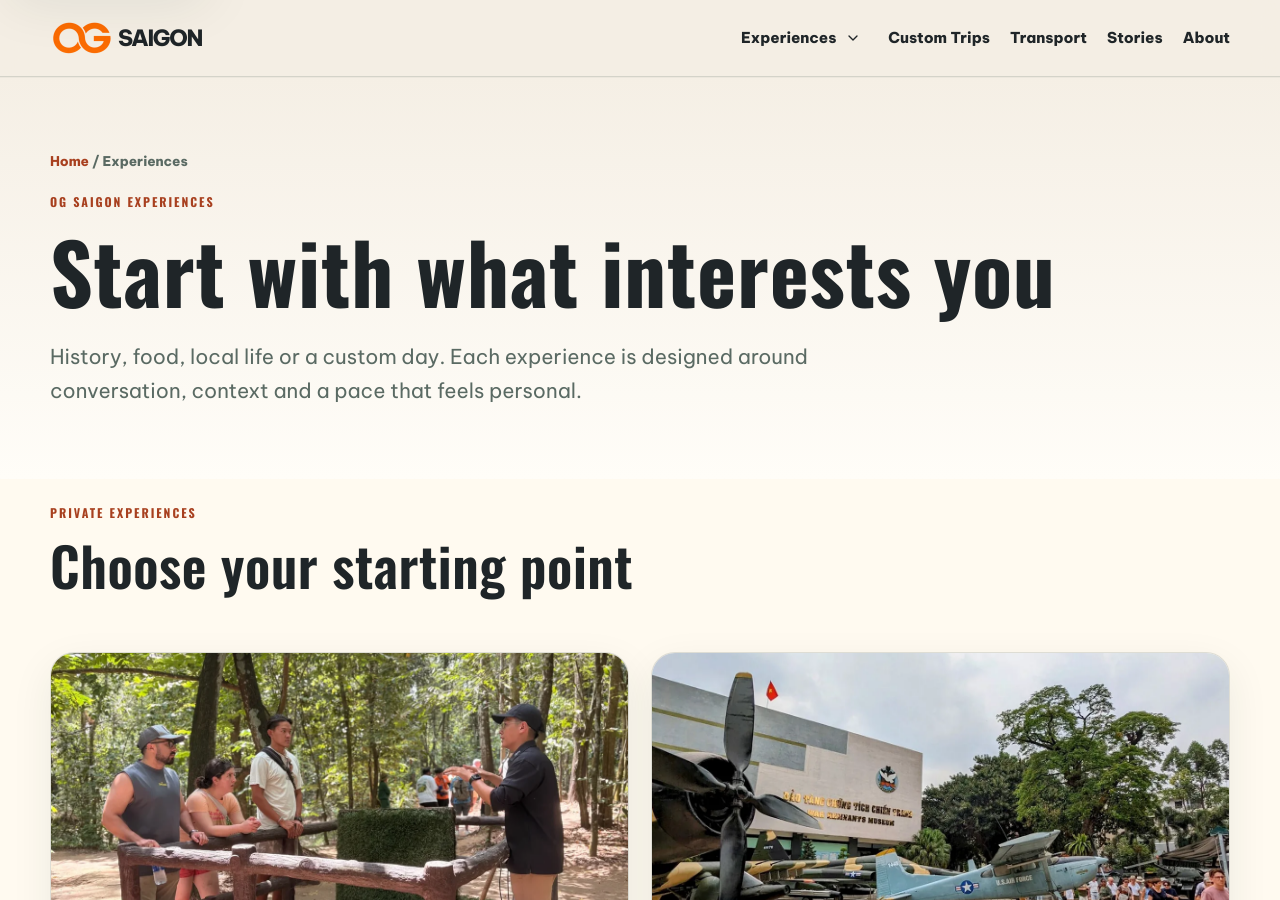
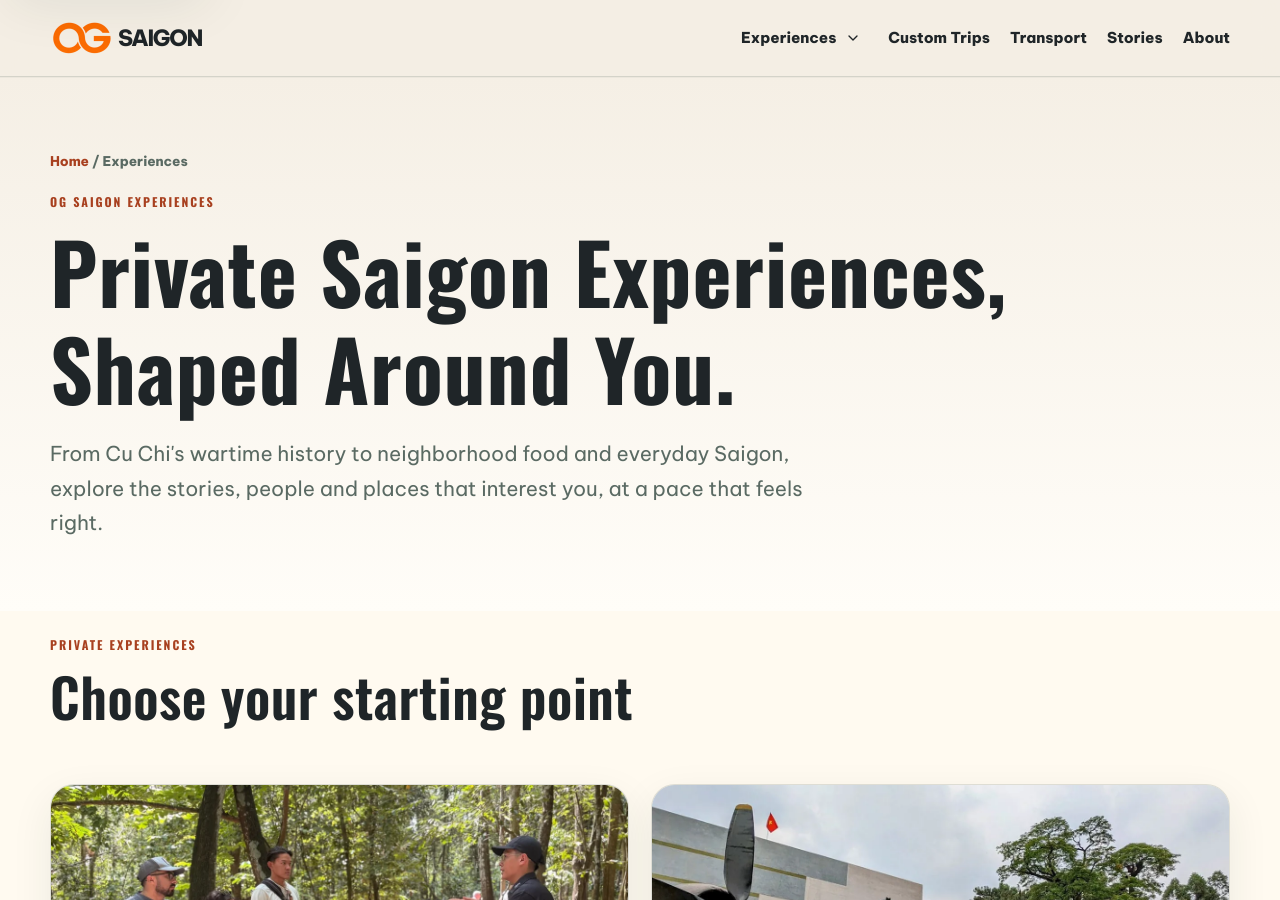
Before and after one commit to DSG2025/DSG2025.github.io, a Jekyll site: the page built from experiences/index.html, in a window 1280 px wide and 900 px high. Built offline with Jekyll 4.4.1, drawn with Linux system fonts in a browser that asks for light colours; some web fonts are replaced.

Commit message:
SEO copy: clarify Experiences hero heading and lead

```diff
--- a/experiences/index.html
+++ b/experiences/index.html
@@ -34,8 +34,8 @@ layout: null
 <div class="wrap">
 <div class="breadcrumbs"><a href="/">Home</a> / Experiences</div>
 <div class="eyebrow">OG Saigon experiences</div>
-<h1>Start with what interests you</h1>
-<p class="lead">History, food, local life or a custom day. Each experience is designed around conversation, context and a pace that feels personal.</p>
+<h1>Private Saigon Experiences, Shaped Around You.</h1>
+<p class="lead">From Cu Chi's wartime history to neighborhood food and everyday Saigon, explore the stories, people and places that interest you, at a pace that feels right.</p>
 </div>
 </section>
 <section class="section paper experiences-list">
```
